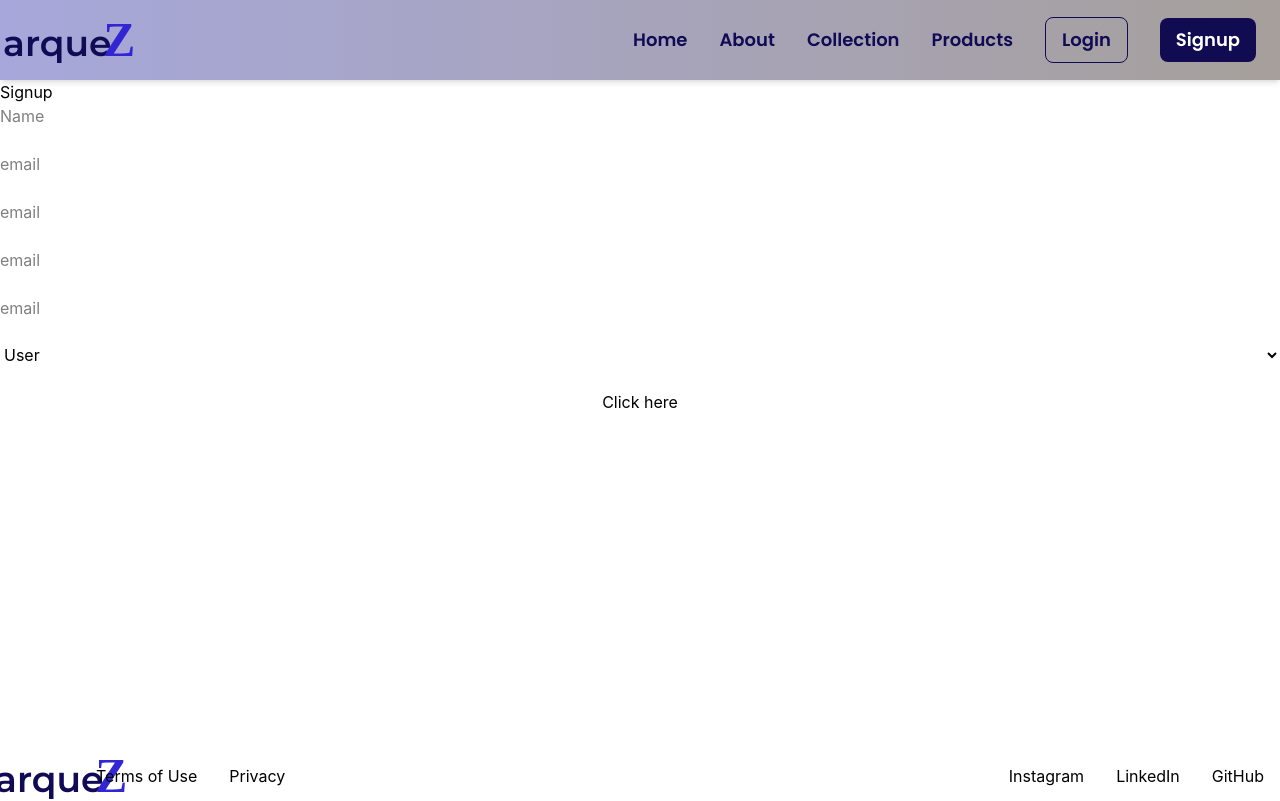
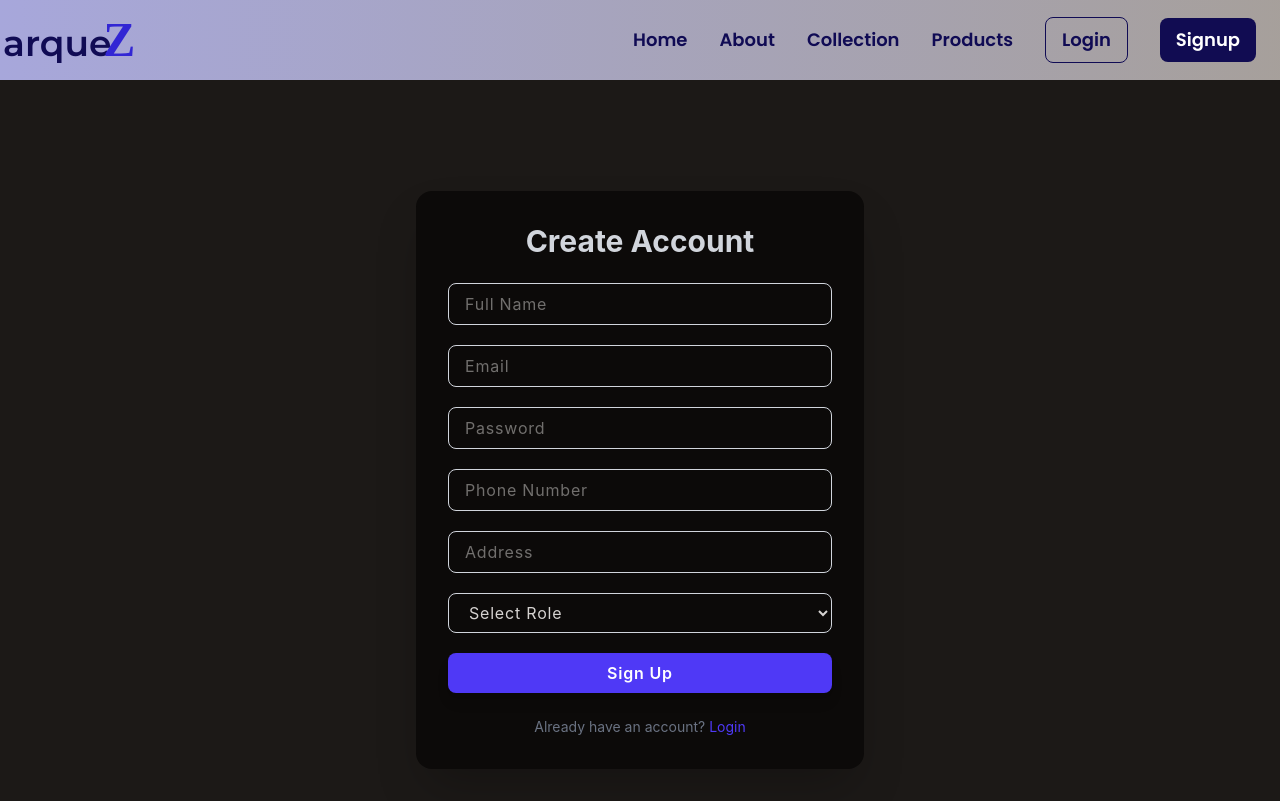
Before and after one commit to Zareel/fullstack_eocmm, a React (Vite) app in the folder client/: page /signup in a window 1280 px wide. Shown: the top 801 px of the page. Built offline with nearby package versions, Linux system fonts and the light colour scheme; a web font is replaced by a local one.

Commit message:
fronend and backend connected successfully. user created from frontend

```diff
--- a/client/package.json
+++ b/client/package.json
@@ -11,10 +11,12 @@
   },
   "dependencies": {
     "@tailwindcss/vite": "^4.2.1",
+    "axios": "^1.13.6",
     "react": "^19.2.0",
     "react-dom": "^19.2.0",
     "react-helmet": "^6.1.0",
     "react-router-dom": "^7.13.1",
+    "sonner": "^2.0.7",
     "tailwindcss": "^4.2.1"
   },
   "devDependencies": {
--- a/client/src/components/Layout/Layout.jsx
+++ b/client/src/components/Layout/Layout.jsx
@@ -4,34 +4,35 @@ import { Outlet } from "react-router-dom";
 import Footer from "./Footer";
 import { Helmet } from "react-helmet";
 
-const Layout = ({title, description, keywords, author}) => {
+
+const Layout = ({ title, description, keywords, author }) => {
   return (
     <div>
+       {/* <Toaster position="top-right" richColors/> */}
       <Helmet>
         <meta charSet="utf-8" />
-          <meta name="description" content={description} />
-          <meta name="keywords" content={keywords} />
-          <meta name="author" content={author} />
+        <meta name="description" content={description} />
+        <meta name="keywords" content={keywords} />
+        <meta name="author" content={author} />
         <title>{title}</title>
         <link rel="canonical" href="http://mysite.com/example" />
       </Helmet>
 
       <Navbar />
-     <div className="min-h-[80vh]">
-         <Outlet />
-     </div>
+      <main className="min-h-[70vh]">
+
+        <Outlet />
+      </main>
       <Footer />
     </div>
   );
-
-
 };
 
 Layout.defaultProps = {
-    title:"MarqueZ",
-    description:"MERN Stack Ecommerce App",
-    keywords:"NodeJS, ExpressJS, ReactJS, HTML, TailwindCSS",
-    auther:"Zareel Kalam"
-}
+  title: "MarqueZ",
+  description: "MERN Stack Ecommerce App",
+  keywords: "NodeJS, ExpressJS, ReactJS, HTML, TailwindCSS",
+  auther: "Zareel Kalam",
+};
 
 export default Layout;
--- a/client/src/main.jsx
+++ b/client/src/main.jsx
@@ -3,6 +3,7 @@ import { createRoot } from 'react-dom/client'
 import './index.css'
 import App from './App.jsx'
 import { BrowserRouter } from 'react-router-dom'
+import "sonner/dist/styles.css";
 
 createRoot(document.getElementById('root')).render(
   <BrowserRouter>
--- a/client/src/pages/Home.jsx
+++ b/client/src/pages/Home.jsx
@@ -3,7 +3,7 @@ import { Helmet } from 'react-helmet'
 
 const Home = () => {
   return (
-    <div className='min-h-screen bg-stone-200'>
+    <div className='min-h-screen bg-stone-900'>
         <Helmet>
             <title>MarqueZ-Home</title>
         </Helmet>
--- a/client/src/pages/SignUp.jsx
+++ b/client/src/pages/SignUp.jsx
@@ -1,27 +1,134 @@
-import React from "react";
+import axios from "axios";
+import React, { useState } from "react";
 import { Helmet } from "react-helmet";
+import { Link } from "react-router-dom";
+
+
 
 const SignUp = () => {
+  const [name, setName] = useState("");
+  const [email, setEmail] = useState("");
+  const [password, setPassword] = useState("");
+  const [phone, setPhone] = useState("");
+  const [address, setAddress] = useState("");
+  const [role, setRole] = useState("");
+
+  // handle submit
+  const handleSubmit = async (e) => {
+    e.preventDefault();
+    try {
+      const { data } = await axios.post(
+        "http://localhost:4000/api/v1/auth/signup",
+        { name, email, password, phone, address, role },
+      );
+      console.log(data);
+      alert(data);
+    } catch (error) {
+      console.log(error);
+      alert("Something went wrong");
+    }
+  };
+
   return (
-    <div>
+    <div className="min-h-screen bg-stone-900 flex items-center justify-center px-4">
       <Helmet>
-        <title>Marques-Signup</title>
+        <title>Marques - Signup</title>
       </Helmet>
-      <div>
-        <h1>Signup</h1>
-        <form className="flex flex-col gap-6">
-            <input type="text" placeholder="Name" />
-            <input type="email" placeholder="email" />
-            <input type="password" placeholder="email" />
-            <input type="text" placeholder="email" />
-            <input type="Adress" placeholder="email" />
-            <select name="" id="">
-                <option value="">User</option>
-                <option value="">Admin</option>
-                <option value="">Moderator</option>
-            </select>
-            <button>Click here</button>
+
+      <div className="w-full max-w-md bg-stone-950 shadow-2xl rounded-2xl p-8">
+        <h1 className="text-3xl font-bold text-center mb-6 text-gray-300">
+          Create Account
+        </h1>
+
+        <form
+          onSubmit={handleSubmit}
+          className="flex flex-col gap-5 text-stone-300 tracking-wider"
+        >
+          <input
+            type="text"
+            placeholder="Full Name"
+            value={name}
+            onChange={(e) => {
+              setName(e.target.value);
+            }}
+            required
+            className="border border-gray-300 rounded-lg px-4 py-2 focus:outline-none focus:ring-2 focus:ring-indigo-500"
+          />
+
+          <input
+            type="email"
+            placeholder="Email"
+            value={email}
+            onChange={(e) => {
+              setEmail(e.target.value);
+            }}
+            required
+            className="border border-gray-300 rounded-lg px-4 py-2 focus:outline-none focus:ring-2 focus:ring-indigo-500"
+          />
+
+          <input
+            type="password"
+            placeholder="Password"
+            value={password}
+            onChange={(e) => {
+              setPassword(e.target.value);
+            }}
+            required
+            className="border border-gray-300 rounded-lg px-4 py-2 focus:outline-none focus:ring-2 focus:ring-indigo-500"
+          />
+
+          <input
+            type="text"
+            placeholder="Phone Number"
+            value={phone}
+            onChange={(e) => {
+              setPhone(e.target.value);
+            }}
+            required
+            className="border border-gray-300 rounded-lg px-4 py-2 focus:outline-none focus:ring-2 focus:ring-indigo-500"
+          />
+
+          <input
+            type="text"
+            placeholder="Address"
+            value={address}
+            onChange={(e) => {
+              setAddress(e.target.value);
+            }}
+            required
+            className="border border-gray-300 rounded-lg px-4 py-2 focus:outline-none focus:ring-2 focus:ring-indigo-500"
+          />
+
+          <select
+            value={role}
+            onChange={(e) => {
+              setRole(e.target.value);
+            }}
+            required
+            className="border border-gray-300 rounded-lg px-4 py-2 focus:outline-none focus:ring-2 focus:ring-indigo-500"
+          >
+            <option value="">Select Role</option>
+            <option value="user">User</option>
+            <option value="admin">Admin</option>
+            <option value="moderator">Moderator</option>
+          </select>
+
+          <button
+            type="submit"
+            className="bg-indigo-600 text-white py-2 rounded-lg font-semibold hover:bg-indigo-700 transition duration-300 shadow-lg"
+          >
+            Sign Up
+          </button>
         </form>
+
+        <Link to="/login">
+          <p className="text-sm text-center text-gray-500 mt-6">
+            Already have an account?{" "}
+            <span className="text-indigo-600 cursor-pointer hover:underline">
+              Login
+            </span>
+          </p>
+        </Link>
       </div>
     </div>
   );
```
Also changed, not shown: 1 other file (tests, documents, lock files or other folders).
